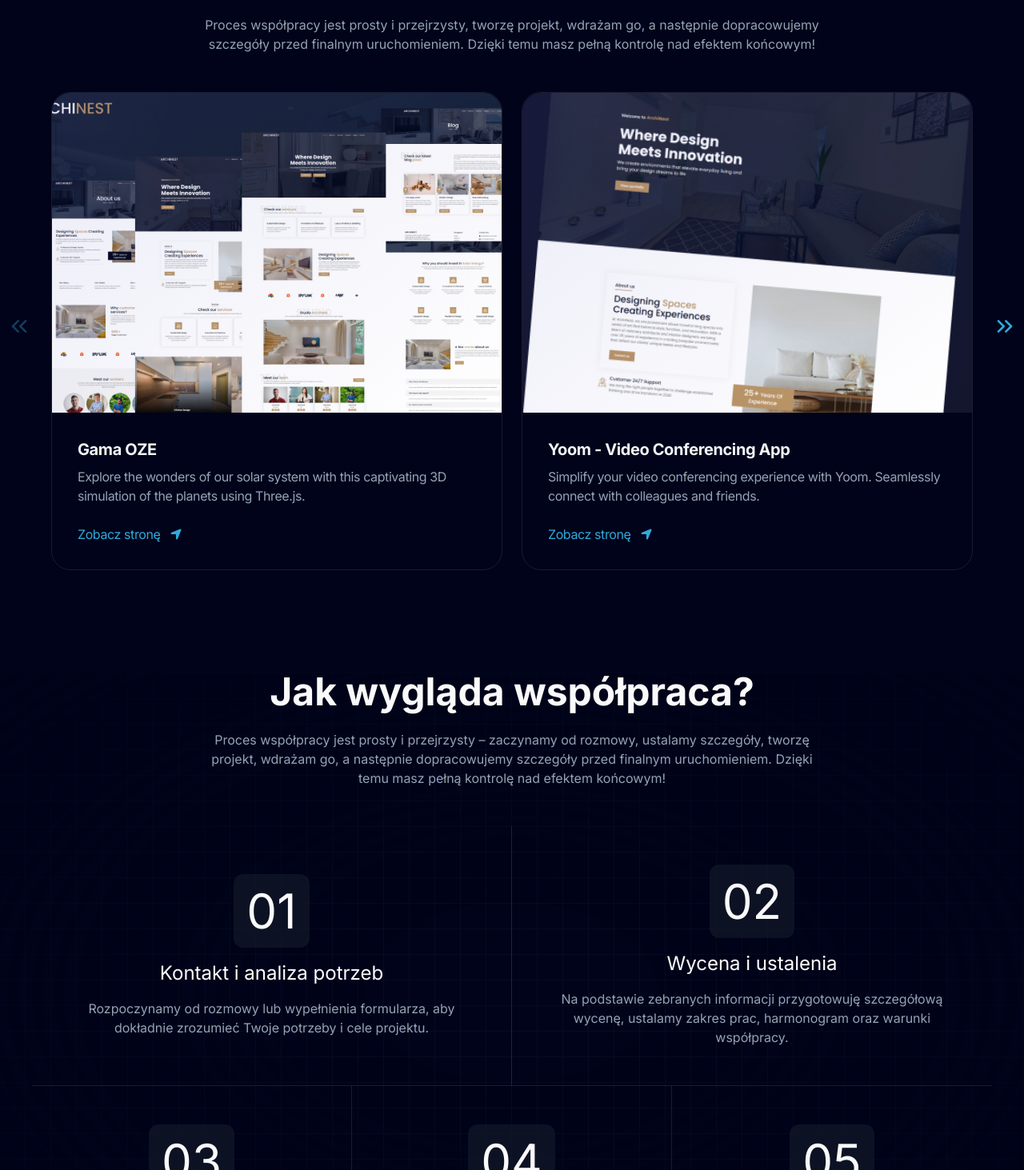
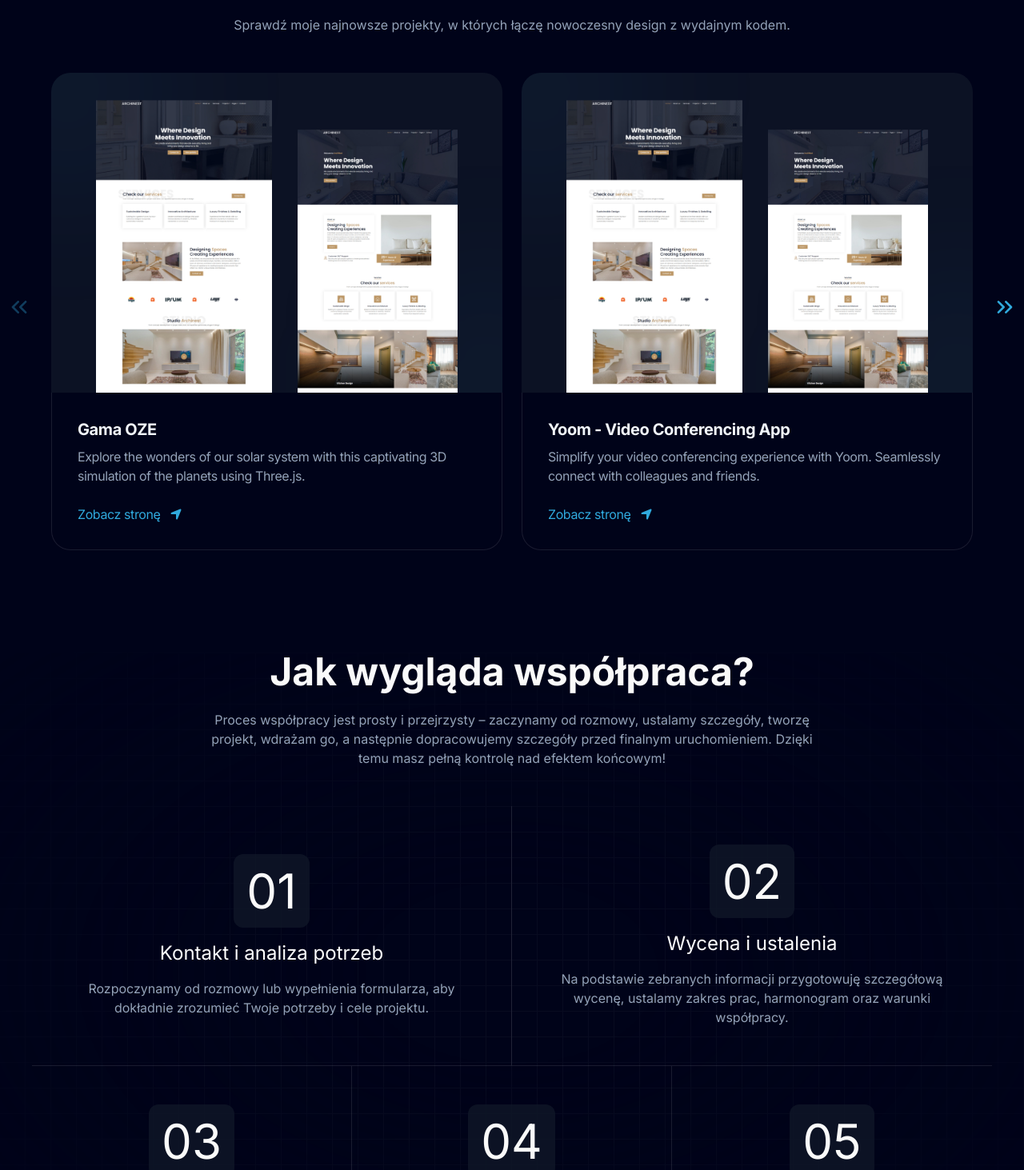
Before and after one commit to frageno/portfolio, a Next.js app: page / in a window 1280 px wide. Shown: the part 2047-3510 px from the top of the page at 80% size. Built offline with nearby package versions, Linux system fonts and the light colour scheme.

Commit message:
feat: add collaboration component with detailed steps and update RecentProject layout; improve image handling and text clarity

```diff
--- a/app/page.tsx
+++ b/app/page.tsx
@@ -1,10 +1,10 @@
+import { navItems } from "@/data";
 import Grid from "@/components/Grid";
 import Hero from "@/components/Hero";
 import RecentProject from "@/components/RecentProject";
-import { navItems } from "@/data";
 import Experience from "../components/Experience";
+import Collaboration from "@/components/Collaboration";
 import Footer from "@/components/Footer";
-import 'swiper/css';
 import Navbar from "@/components/Navbar";
 
 export default function Home() {
@@ -21,47 +21,7 @@ export default function Home() {
         <Hero />
         <Grid />
         <RecentProject />
-        <div className="relative w-full space-y-12">
-          <div className="h-screen w-screen dark:bg-black-100 bg-white dark:bg-grid-white/[0.03] bg-grid-black/[0.2] absolute top-0 left-1/2 -translate-x-1/2 flex items-center justify-center">
-            <div className="absolute pointer-events-none inset-0 flex items-center justify-center dark:bg-black-100 bg-white [mask-image:radial-gradient(ellipse_at_center,transparent_20%,black)]"></div>
-          </div>
-          <div className="relative space-y-6 z-10">
-            <h2 className="heading">
-                Jak wygląda współpraca?
-            </h2>
-            <p className="text-slate-400 text-base text-center max-w-3xl mx-auto">Proces współpracy jest prosty i przejrzysty – zaczynamy od rozmowy, ustalamy szczegóły, tworzę projekt, wdrażam go, a następnie dopracowujemy szczegóły przed finalnym uruchomieniem. Dzięki temu masz pełną kontrolę nad efektem końcowym!</p>
-          </div>
-          <div className="relative grid grid-cols-12 z-10">
-            {/* First row - span 6 columns */}
-            <div className="flex flex-col items-center justify-center text-center col-span-12 md:col-span-6 px-6 py-8 xl:p-12 space-y-4 border-y md:border-r md:border-t-0 border-b border-white/[0.1]">
-              <div className="w-fit text-6xl bg-black-200 p-4 rounded-xl">01</div>
-              <div className="text-white text-2xl">Kontakt i analiza potrzeb</div>
-              <p className="text-slate-400 text-base">Rozpoczynamy od rozmowy lub wypełnienia formularza, aby dokładnie zrozumieć Twoje potrzeby i cele projektu.</p>
-            </div>
-            <div className="flex flex-col items-center justify-center text-center col-span-12 md:col-span-6 px-6 py-8 xl:p-12 space-y-4 border-b border-white/[0.1]">
-              <div className="w-fit text-6xl bg-black-200 p-4 rounded-xl">02</div>
-              <div className="text-white text-2xl">Wycena i ustalenia</div>
-              <p className="text-slate-400 text-base">Na podstawie zebranych informacji przygotowuję szczegółową wycenę, ustalamy zakres prac, harmonogram oraz warunki współpracy.</p>
-            </div>
-
-            {/* Second row - span 4 columns each */}
-            <div className="flex flex-col items-center justify-center text-center col-span-12 md:col-span-6 lg:col-span-4 px-6 py-8 xl:p-12 space-y-4 md:border-r border-white/[0.1] border-b lg:border-b-0 lg:border-r">
-              <div className="w-fit text-6xl bg-black-200 p-4 rounded-xl">03</div>
-              <div className="text-white text-2xl">Projekt i development</div>
-              <p className="text-slate-400 text-base">Tworzę projekt graficzny oraz wdrażam funkcjonalności, dbając o responsywność, wydajność i estetykę strony.</p>
-            </div>
-            <div className="flex flex-col items-center justify-center text-center col-span-12 md:col-span-6 lg:col-span-4 px-6 py-8 xl:p-12 space-y-4 border-b border-white/[0.1] lg:border-b-0 lg:border-r">
-              <div className="w-fit text-6xl bg-black-200 p-4 rounded-xl">04</div>
-              <div className="text-white text-2xl">Testowanie i poprawki </div>
-              <p className="text-slate-400 text-base">Przeprowadzam testy, sprawdzam poprawność działania i nanoszę ewentualne poprawki, aby wszystko działało zgodnie z oczekiwaniami.</p>
-            </div>
-            <div className="flex flex-col items-center justify-center text-center col-span-12 lg:col-span-4 px-6 py-8 xl:p-12 space-y-4 border-b border-white/[0.1] md:border-0">
-              <div className="w-fit text-6xl bg-black-200  p-4 rounded-xl">05</div>
-              <div className="text-white text-2xl">Finalizacja i wdrożenie</div>
-              <p className="text-slate-400 text-base">Uruchamiam stronę na docelowym serwerze oraz przeprowadzam krótkie szkolenie z jej obsługi, abyś mógł w pełni z niej korzystać.</p>
-            </div>
-          </div>
-        </div>
+        <Collaboration />
         <Experience />
         <Footer />
       </div>
--- /dev/null
+++ b/components/Collaboration.tsx
@@ -0,0 +1,70 @@
+'use client'
+import React from 'react'
+
+const collaborationSteps = [
+  {
+    id: "01",
+    title: "Kontakt i analiza potrzeb",
+    description: "Rozpoczynamy od rozmowy lub wypełnienia formularza, aby dokładnie zrozumieć Twoje potrzeby i cele projektu."
+  },
+  {
+    id: "02",
+    title: "Wycena i ustalenia",
+    description: "Na podstawie zebranych informacji przygotowuję szczegółową wycenę, ustalamy zakres prac, harmonogram oraz warunki współpracy."
+  },
+  {
+    id: "03",
+    title: "Projekt i development",
+    description: "Tworzę projekt graficzny oraz wdrażam funkcjonalności, dbając o responsywność, wydajność i estetykę strony."
+  },
+  {
+    id: "04",
+    title: "Testowanie i poprawki",
+    description: "Przeprowadzam testy, sprawdzam poprawność działania i nanoszę ewentualne poprawki, aby wszystko działało zgodnie z oczekiwaniami."
+  },
+  {
+    id: "05",
+    title: "Finalizacja i wdrożenie",
+    description: "Uruchamiam stronę na docelowym serwerze oraz przeprowadzam krótkie szkolenie z jej obsługi, abyś mógł w pełni z niej korzystać."
+  }
+]
+
+const Collaboration = () => {
+  return (
+    <div className="relative w-full space-y-12">
+      <div className="h-screen w-screen dark:bg-black-100 bg-white dark:bg-grid-white/[0.03] bg-grid-black/[0.2] absolute top-0 left-1/2 -translate-x-1/2 flex items-center justify-center">
+        <div className="absolute pointer-events-none inset-0 flex items-center justify-center dark:bg-black-100 bg-white [mask-image:radial-gradient(ellipse_at_center,transparent_20%,black)]"></div>
+      </div>
+      <div className="relative space-y-6 z-10">
+        <h2 className="heading">
+          Jak wygląda współpraca?
+        </h2>
+        <p className="text-slate-400 text-base text-center max-w-3xl mx-auto">
+          Proces współpracy jest prosty i przejrzysty – zaczynamy od rozmowy, ustalamy szczegóły, tworzę projekt, wdrażam go, a następnie dopracowujemy szczegóły przed finalnym uruchomieniem. Dzięki temu masz pełną kontrolę nad efektem końcowym!
+        </p>
+      </div>
+      <div className="relative grid grid-cols-12 z-10">
+        {collaborationSteps.map((step, index) => (
+          <div
+            key={step.id}
+            className={`flex flex-col items-center justify-center text-center col-span-12
+              ${index < 2 ? 'md:col-span-6' : 'md:col-span-6 lg:col-span-4'}
+              px-6 py-8 xl:p-12 space-y-4
+              ${index === 0 ? 'border-y md:border-r md:border-t-0' : ''}
+              ${index === 1 ? '' : ''}
+              ${index === 2 ? 'md:border-r lg:border-b-0' : ''}
+              ${index === 3 ? 'lg:border-r lg:border-b-0' : ''}
+              ${index === 4 ? 'md:border-0 !col-span-12 lg:!col-span-4' : ''}
+              border-b border-white/[0.1]`}
+          >
+            <div className="w-fit text-6xl bg-black-200 p-4 rounded-xl">{step.id}</div>
+            <div className="text-white text-2xl">{step.title}</div>
+            <p className="text-slate-400 text-base">{step.description}</p>
+          </div>
+        ))}
+      </div>
+    </div>
+  )
+}
+
+export default Collaboration
--- a/components/RecentProject.tsx
+++ b/components/RecentProject.tsx
@@ -16,9 +16,11 @@ const RecentProject = () => {
     <div id="projekty" className="space-y-12">
         <div className="space-y-6">
           <h2 className="heading">
-              Sprawdz moje ostatnie projekty
+            Sprawdz moje ostatnie projekty
           </h2>
-          <p className="text-slate-400 text-base text-center max-w-3xl mx-auto">Proces współpracy jest prosty i przejrzysty, tworzę projekt, wdrażam go, a następnie dopracowujemy szczegóły przed finalnym uruchomieniem. Dzięki temu masz pełną kontrolę nad efektem końcowym!</p>
+          <p className="text-slate-400 text-base text-center max-w-3xl mx-auto">
+            Sprawdź moje najnowsze projekty, w których łączę nowoczesny design z wydajnym kodem.
+          </p>
         </div>
 
         <div className="relative px-8 lg:px-6">
@@ -53,9 +55,12 @@ const RecentProject = () => {
         >
           {projects.map(({ id, title, des, img, link }) => (
             <SwiperSlide key={id}>
-              <div className="w-full flex items-center justify-center rounded-3xl border border-white/[0.1]">
+              <div className="w-full flex items-center justify-center rounded-3xl">
                 <div className="flex basis-full flex-col tracking-tight text-slate-100/50">
-                  <div className="relative w-full h-[200px] lg:h-[400px] overflow-hidden rounded-t-3xl bg-[#13162d]">
+                  <div className="relative w-full h-[200px] lg:h-[400px] overflow-hidden rounded-t-3xl bg-black-200">
+                    {/* Light effect */}
+                    <div className="absolute -left-20 -top-20 w-[200px] h-[200px] rounded-full bg-purple/10 blur-[100px] pointer-events-none" />
+                    <div className="absolute -right-20 -bottom-20 w-[200px] h-[200px] rounded-full bg-purple/10 blur-[100px] pointer-events-none" />
                     <Image
                       src={img}
                       alt={title}
@@ -64,13 +69,13 @@ const RecentProject = () => {
                       className="w-full h-full object-cover relative"
                       priority
                     />
-                    <div className="absolute inset-0 bg-gradient-to-br from-[#393bb2]/10 to-transparent"></div>
+                    {/* <div className="absolute inset-0 bg-gradient-to-br from-[#393bb2]/10 to-transparent"></div> */}
                   </div>
 
-                  <div className="p-6 lg:p-8 space-y-2">
-                    <h3 className="font-bold text-base lg:text-xl text-slate-100">
+                  <div className="p-6 lg:p-8 space-y-2 border border-t-0 rounded-b-3xl border-white/[0.1]">
+                    <div className="font-bold text-base lg:text-xl text-slate-100">
                       {title}
-                    </h3>
+                    </div>
                     <p className="text-sm lg:text-base text-slate-400 line-clamp-2">
                       {des}
                     </p>
--- a/data/index.ts
+++ b/data/index.ts
@@ -17,9 +17,11 @@ export const navItems = [
     },
     {
       id: 2,
-      title: `Cześć! Nazywam się Szymon Piątkowski i tworzę nowoczesne, responsywne strony internetowe oparte na WordPress i WooCommerce. Specjalizuję się w dedykowanych rozwiązaniach – nie korzystam z gotowych szablonów, dzięki czemu każdy projekt jest unikalny i dostosowany do potrzeb klienta.
-            <br /><br />Dbam o funkcjonalność, wydajność i bezpieczeństwo stron, a także o przejrzysty proces współpracy – od projektu graficznego, przez kodowanie, aż po wdrożenie.
-            <br /><br /> Jeśli szukasz kogoś, kto stworzy stronę od A do Z i zadba o każdy szczegół, zapraszam do kontaktu! 🚀`,
+      title: `Cześć! Nazywam się Szymon i tworzę nowoczesne, responsywne strony internetowe oparte na technologiach takich jak Next.js, React i WordPress. Stawiam na dedykowane rozwiązania, które są szybkie, wydajne i dopasowane do indywidualnych potrzeb klienta.
+              <br /><br />
+              Dbam o jakość kodu, optymalizację oraz intuicyjność stron, a cały proces realizacji – od projektu graficznego, przez kodowanie, aż po wdrożenie – przebiega w sposób przejrzysty i sprawny.
+              <br /><br />
+              Jeśli szukasz osoby, która stworzy stronę od A do Z i zadba o każdy detal – zapraszam do kontaktu! 🚀`,
       subtitle: "Kilka słów o mnie 👨‍💻",
       className: "lg:col-span-6 col-span-12",
       titleClassName: "justify-start",
@@ -44,7 +46,7 @@ export const navItems = [
       id: 1,
       title: "Gama OZE",
       des: "Explore the wonders of our solar system with this captivating 3D simulation of the planets using Three.js.",
-      img: "/project-1.jpg",
+      img: "/project-1.png",
       link: "https://gamaoze.pl/",
     },
     {
```
Also changed, not shown: public/project-1.jpg, public/project-1.png.
